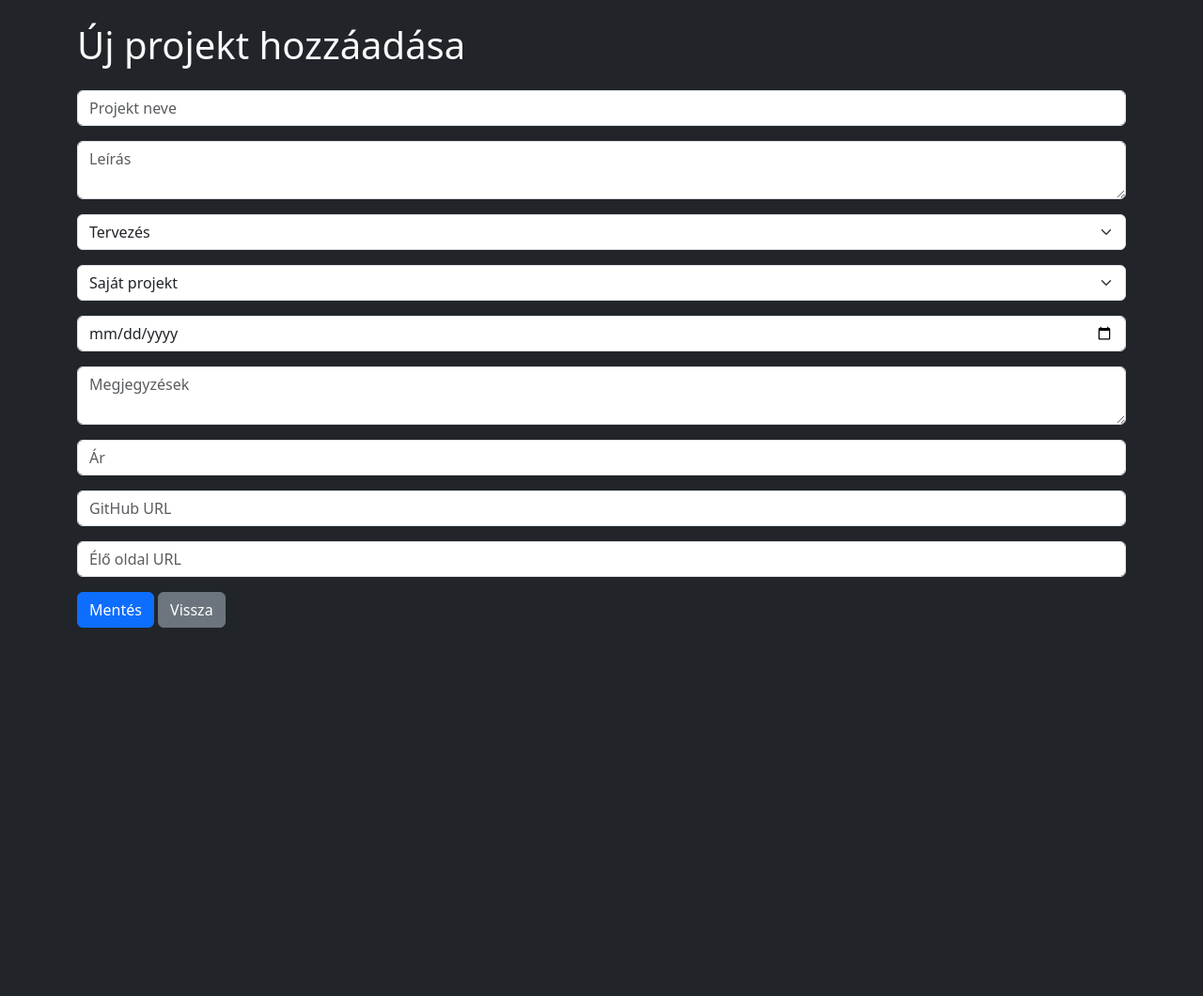
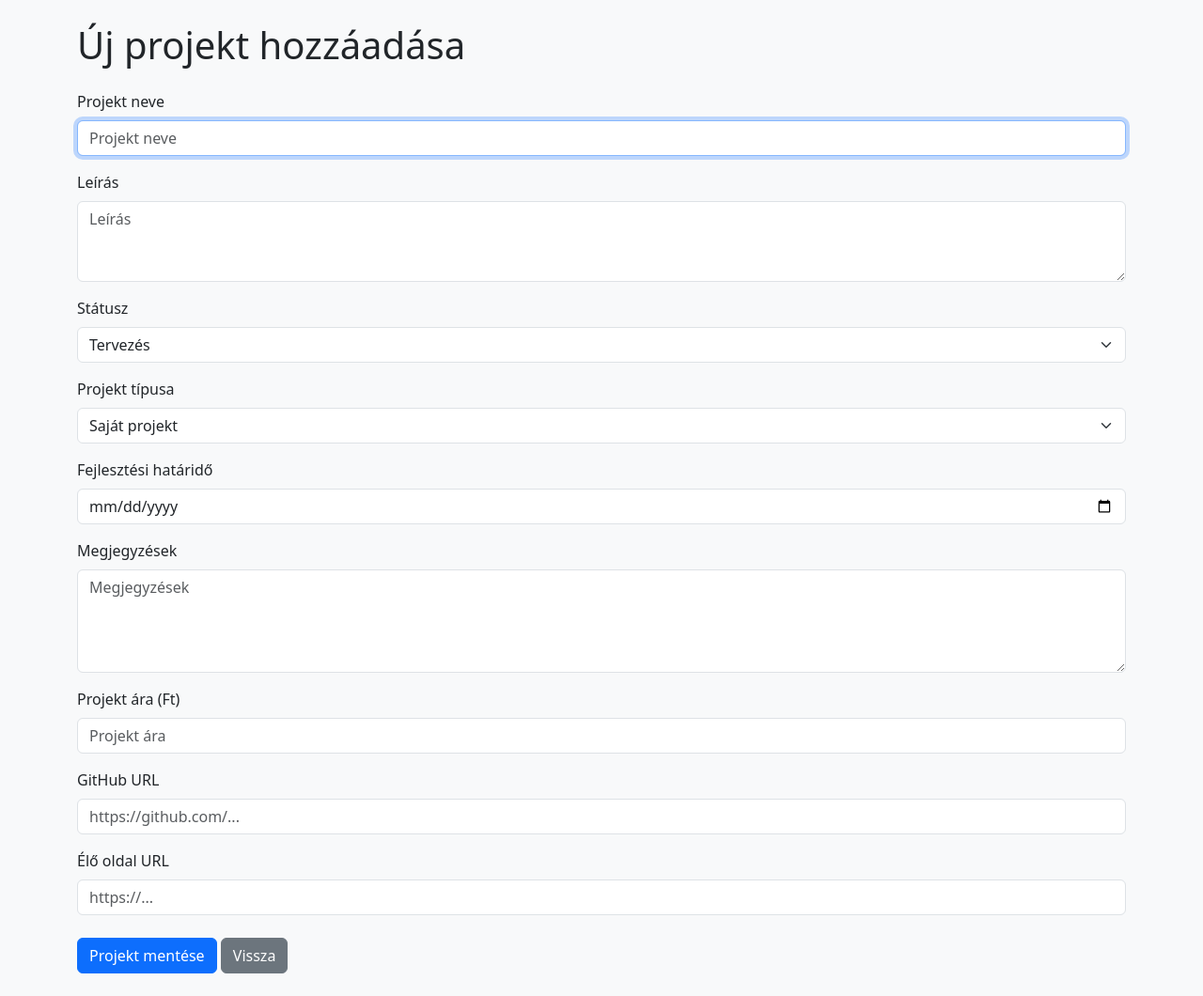
Before and after one commit to Tamas505/ProjectBoard, a PHP site: page /create.php in a window 1280 px wide. Shown: the whole page at 94% size. Before the commit the page ends 668 px from the top, so only its background shows below. Run offline with PHP 8.4, Linux system fonts and the light colour scheme.

Commit message:
Fájlok tisztítása

```diff
--- a/views/projects/create.php
+++ b/views/projects/create.php
@@ -5,85 +5,198 @@
     <meta charset="UTF-8">
     <title>Új projekt - ProjectBoard</title>
 
+    <!-- Bootstrap CSS -->
     <link
         href="https://cdn.jsdelivr.net/npm/bootstrap@5.3.3/dist/css/bootstrap.min.css"
         rel="stylesheet">
+
+    <!-- Saját stíluslap -->
+    <link
+        rel="stylesheet"
+        href="/ProjectBoard/public/css/style.css?v=1.0">
 </head>
 
-<body class="bg-dark text-light">
+<body class="bg-light">
 
 <div class="container py-4">
-        <h1 class="mb-4">Új projekt hozzáadása</h1>
 
+    <!-- Oldal címe -->
+    <h1 class="mb-4">
+        Új projekt hozzáadása
+    </h1>
+
+    <!-- Hibaüzenetek -->
     <?php if (!empty($errors)): ?>
+
         <div class="alert alert-danger">
+
             <?php foreach ($errors as $error): ?>
                 <div><?= htmlspecialchars($error) ?></div>
             <?php endforeach; ?>
+
         </div>
+
     <?php endif; ?>
 
+    <!-- Projekt létrehozó űrlap -->
     <form method="POST">
+
+        <!-- Projekt címe -->
+        <div class="mb-3">
+
+            <label class="form-label">
+                Projekt neve
+            </label>
+
             <input
                 type="text"
                 name="title"
-                class="form-control mb-3"
-                placeholder="Projekt neve">
+                class="form-control"
+                placeholder="Projekt neve"
+                autofocus
+                required>
+
+        </div>
+
+        <!-- Leírás -->
+        <div class="mb-3">
+
+            <label class="form-label">
+                Leírás
+            </label>
 
             <textarea
                 name="description"
-                class="form-control mb-3"
+                class="form-control"
+                rows="3"
                 placeholder="Leírás"></textarea>
 
-            <select name="status" class="form-select mb-3">
+        </div>
+
+        <!-- Projekt státusza -->
+        <div class="mb-3">
+
+            <label class="form-label">
+                Státusz
+            </label>
+
+            <select name="status" class="form-select">
+
                 <option value="planning">Tervezés</option>
                 <option value="active">Aktív</option>
                 <option value="completed">Kész</option>
                 <option value="cancelled">Törölve</option>
+
             </select>
 
-            <select name="type" class="form-select mb-3">
+        </div>
+
+        <!-- Projekt típusa -->
+        <div class="mb-3">
+
+            <label class="form-label">
+                Projekt típusa
+            </label>
+
+            <select name="type" class="form-select">
+
                 <option value="personal">Saját projekt</option>
                 <option value="client">Ügyfélprojekt</option>
+
             </select>
+
+        </div>
+
+        <!-- Határidő -->
+        <div class="mb-3">
+
+            <label class="form-label">
+                Fejlesztési határidő
+            </label>
 
             <input
                 type="date"
                 name="deadline"
-                class="form-control mb-3">
+                class="form-control">
+
+        </div>
+
+        <!-- Megjegyzések -->
+        <div class="mb-3">
+
+            <label class="form-label">
+                Megjegyzések
+            </label>
 
             <textarea
                 name="notes"
-                class="form-control mb-3"
+                class="form-control"
+                rows="4"
                 placeholder="Megjegyzések"></textarea>
+
+        </div>
+
+        <!-- Ár -->
+        <div class="mb-3">
+
+            <label class="form-label">
+                Projekt ára (Ft)
+            </label>
 
             <input
                 type="number"
                 step="0.01"
                 name="price"
-                class="form-control mb-3"
-                placeholder="Ár">
+                class="form-control"
+                placeholder="Projekt ára">
+
+        </div>
+
+        <!-- GitHub -->
+        <div class="mb-3">
+
+            <label class="form-label">
+                GitHub URL
+            </label>
 
             <input
                 type="url"
                 name="github_url"
-                class="form-control mb-3"
-                placeholder="GitHub URL">
+                class="form-control"
+                placeholder="https://github.com/...">
+
+        </div>
+
+        <!-- Élő oldal -->
+        <div class="mb-4">
+
+            <label class="form-label">
+                Élő oldal URL
+            </label>
 
             <input
                 type="url"
                 name="live_url"
-                class="form-control mb-3"
-                placeholder="Élő oldal URL">
+                class="form-control"
+                placeholder="https://...">
 
-            <button class="btn btn-primary" type="submit">
-                Mentés
+        </div>
+
+        <!-- Műveleti gombok -->
+        <button
+            class="btn btn-primary"
+            type="submit">
+            Projekt mentése
         </button>
 
-            <a href="index.php" class="btn btn-secondary">
+        <a
+            href="index.php"
+            class="btn btn-secondary">
             Vissza
         </a>
+
     </form>
+
 </div>
 
 </body>
```
Also changed, not shown: config/db.php (+9 -0 lines), public/api/stats.php (+11 -6 lines), views/auth/login.php (+40 -11 lines). Lines whose indentation alone changed are shown as unchanged.
